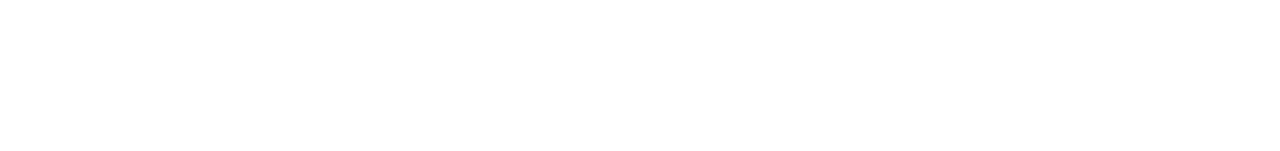
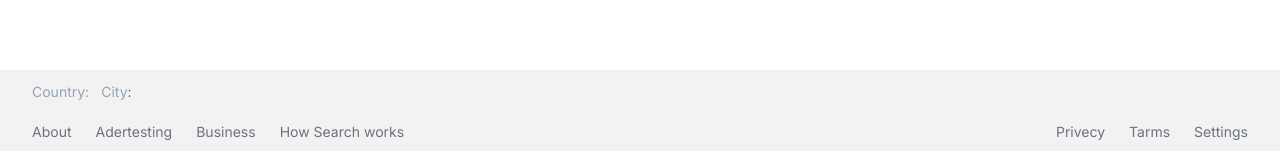
Before and after one commit to masumali23020/google-clone-next-js-13, a Next.js app: page / in a window 1280 px wide. Shown: the part 646-797 px from the top of the page. Built offline with nearby package versions, Linux system fonts and the light colour scheme; no server answers.

Commit message:
add footer component and country app

```diff
--- a/src/app/globals.css
+++ b/src/app/globals.css
@@ -6,4 +6,7 @@
   .btn {
     @apply bg-[#f8f9f8] rounded-md text-gray-800 hover:right-1 hover:ring-gray-200 focus:outline-none active:ring-gray-300 hover:shadow-md w-36 h-10 transition-shadow;
   }
+  .link {
+    @apply hover:underline cursor-pointer;
+  }
 }
--- a/src/app/layout.js
+++ b/src/app/layout.js
@@ -1,3 +1,4 @@
+import Footer from '@/components/Footer'
 import { Inter } from 'next/font/google'
 import './globals.css'
 
@@ -11,7 +12,11 @@
 export default function RootLayout({ children }) {
   return (
     <html lang="en">
-      <body className={inter.className}>{children}</body>
+      <body className={inter.className}>{children}
+      <Footer />
+
+
+      </body>
     </html>
   )
 }
--- /dev/null
+++ b/src/components/CoutryLookup.js
@@ -0,0 +1,24 @@
+"use client";
+
+import { useEffect, useState } from "react";
+
+const CoutryLookup = () => {
+    const [country, setCountry] = useState("Bangladesh");
+    useEffect(()=> {
+        fetch(`https://extreme-ip-lookup.com/json/?key=${process.env.NEXT_PUBLIC_IP_API_KEY}`)
+        .then(res => res.json())
+        .then(data => setCountry(data))
+
+    },[])
+
+
+  return (
+    <div  className=" flex space-x-3">
+        <p> <span className=" text-slate-400"> Country:</span>{country.country}</p>
+        <p> <span className=" text-slate-400">City</span>:{country.city}</p>
+
+    </div>
+  )
+}
+
+export default CoutryLookup
--- /dev/null
+++ b/src/components/Footer.js
@@ -0,0 +1,29 @@
+import CoutryLookup from "./CoutryLookup"
+
+const Footer = () => {
+  return (
+    <footer className=" absolute bottom-0 text-sm text-gray-500 bg-[#f2f2f2] w-full px-8 py-3 space-y-5 ">
+        <div className="">
+            <CoutryLookup />
+        </div>
+        <div className="flex flex-col sm:flex-row  justify-between items-center space-y-7 sm:space-y-0 ">
+            <ul className="flex items-center space-x-6">
+                <li className="link ">About</li>
+                <li className="link ">Adertesting</li>
+                <li className="link ">Business</li>
+                <li className="link ">How Search works</li>
+
+            </ul>
+
+            <ul className=" flex items-center space-x-6">
+                <li className="link ">Privecy</li>
+                <li className="link ">Tarms</li>
+                <li className="link ">Settings</li>
+            </ul>
+        </div>
+
+    </footer>
+  )
+}
+
+export default Footer
--- a/src/components/HomeSearch.js
+++ b/src/components/HomeSearch.js
@@ -7,6 +7,7 @@
   const [randomSearchloading, setRandomSearchloading] = useState(false)
   const [input, setInput] = useState("")
   const router = useRouter();
+
 
   const handelSubmit = (e) =>{
     e.preventDefault();
```
